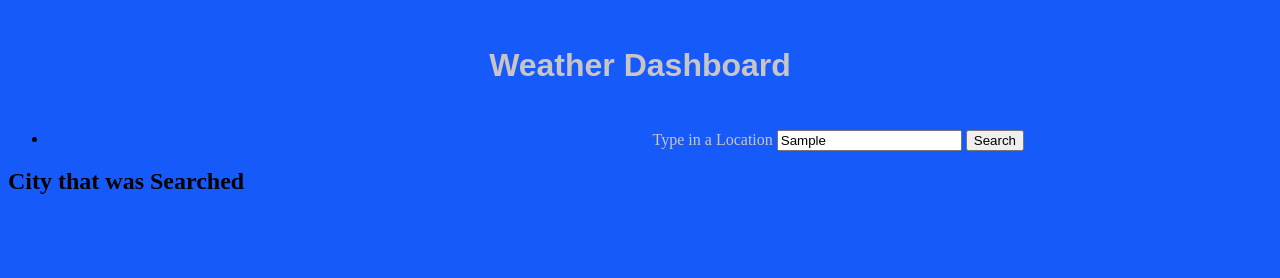
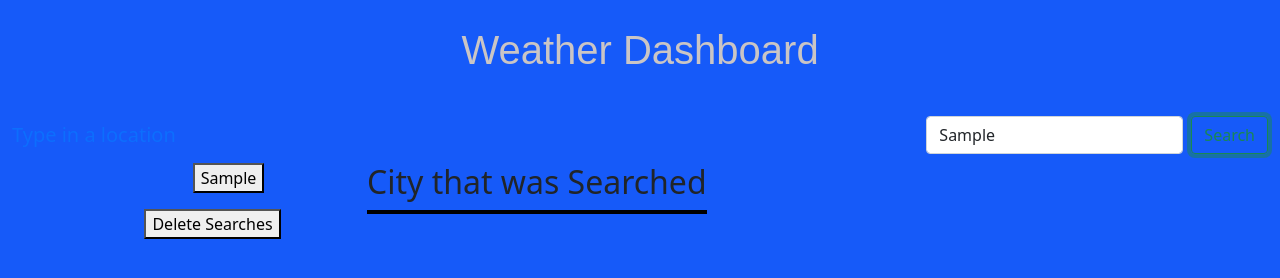
Before and after one commit to Ida-Whit/Weather-Application, a plain HTML site: page index.html in a window 1280 px wide. Both pictures are taken after typing "Sample" into the empty fields and a click on the button "Search". Drawn offline with nearby package versions, Linux system fonts and the light colour scheme; no server answers.

Commit message:
Added local storage and fetch call to JavaScript

```diff
--- a/assets/script.js
+++ b/assets/script.js
@@ -1,26 +1,74 @@
-// Open Weather API Key 1b6d3059dfe3401cd669baece5f028da
+// Icon URL https://openweathermap.org/img/wn/10d@2x.png
 
-// Call to Open Weather API: https://api.openweathermap.org/data/3.0/onecall?lat={lat}&lon={lon}&exclude={part}&appid={API key}
+$(function () {
+  //letiables
+  const userStorage = JSON.parse(localStorage.getItem("location")) || []
+  const savedSearches = $(".savedSearches")
+  const APIKey = "1b6d3059dfe3401cd669baece5f028da"
 
-// Call to Open Weather API for Lat,Long: http://api.openweathermap.org/geo/1.0/direct?q={city name},{state code},{country code}&limit={limit}&appid={API key}
-const userStorage = localStorage.getItem("location") || []
+  // Pull from local Storage and display past searches on page load
+  if (userStorage != null) {
+    for (let i = 0; i < userStorage.length; i++) {
+      savedSearches.append($("<button></button>").text(userStorage[i]))
+    }
+  }
 
-$("#btn").on("click", function(){
-  $(this).val('')
-  console.log("Hello")
-  //let userInput = $("#input").val()
-  //userStorage.push(userInput)
-  //localStorage.setItem("location", userInput)
-  $("#past-cities").append(
-    "<li></li>")
-})
+  // Listen for search button click and fire function to add a button and run the API search for latitude and logitude
+  $(".btn").on("click", function (event) {
+    event.preventDefault();
+    addSearched();
+    findWeather();
+  })
+
+  function addSearched() {
+    let userInput = $(".form-control").val()
+    userStorage.push(userInput)
+    localStorage.setItem("location", JSON.stringify(userStorage))
+    savedSearches.append($("<button></button>").text(userInput))
+  }
+
+  function findWeather() {
+    let userInput = $(".form-control").val()
+    fetch(`https://api.openweathermap.org/data/2.5/forecast?q=${userInput}&units=imperial&appid=${APIKey}`)
+      .then(function (response) {
+        return response.json()
+      })
+      .then(function (data) {
+        console.log(data)
+        const city = document.getElementById("currentCity")
+        for (let i = 0; i<5; i++) {
+          const date = document.createElement("li")
+          //const weatherConditions = document.createElement('li');
+          const temperature = document.createElement('li');
+          const humidity = document.createElement('li');
+          const windSpeed = document.createElement("li");
+
+          date.innerHTML = "Date: " + data.list[i].dt_txt
+          //weatherConditions.innerHTML = data.list[i].weather;
+          temperature.innerHTML = "Temperature: " + data.list[i].main.temp;
+          humidity.innerHTML = "Humidity: " + data.list[i].main.humidity;
+          windSpeed.innerHTML = "Wind Speed: " + data.list[i].wind.speed;
+
+          city.appendChild(date)
+          //city.appendChild(weatherConditions)
+          city.appendChild(temperature)
+          city.appendChild(humidity)
+          city.appendChild(windSpeed)
+        }
+      });
+  }
 
 
-//fetch("http://api.openweathermap.org/geo/1.0/direct?q=" + {city name},{state code},{country code} + "&limit=5&appid=1b6d3059dfe3401cd669baece5f028da")
-  //  .then (let coordinates = )
+  // Listen for clean button click and clear local storage and recent searches buttons
+  $("#clear-btn").on("click", function () {
+    localStorage.clear();
+    savedSearches.children().detach()
+  })
 
 
- /* $("button").click(function() {
-    $(".append").append(
-'<div class="added">New HTML element added</div>');
-} */
+
+  /* $("button").click(function() {
+     $(".append").append(
+ '<div class="added">New HTML element added</div>');
+ } */
+});
--- a/assets/style.css
+++ b/assets/style.css
@@ -21,3 +21,8 @@ body{
     right: 20%;
     color: var(--font)
 }
+
+#currentCity{
+    border: 2px, solid, black;
+    list-style-type: none;
+}
--- a/index.html
+++ b/index.html
@@ -4,6 +4,7 @@
 <head>
     <meta charset="UTF-8">
     <title>Weather Application</title>
+    <link rel="stylesheet" href="https://cdn.jsdelivr.net/npm/bootstrap@5.1.3/dist/css/bootstrap.min.css">
     <link rel="stylesheet" href="assets/style.css">
 </head>
 
@@ -11,20 +12,35 @@
     <header>
         <h1 id="header">Weather Dashboard</h1>
     </header>
-    <section id="search">
-        <a>Type in a Location</a>
-        <input id="input" type="text" placeholder="Search..">
-        <button id="btn" type="button">Search</button>
-    </section>
-    <section>
-        <ul id="past-cities"><!--Will put search history here--></ul>
-    </section>
-    <section>
-        <h2>City that was Searched</h2>
-        <div id="currentCity"><!--Will place city search results here --></div>
-        <div id="forecast"><!--Will place the 5-day forecast here--></div>
-        </section>
+
+    <nav class="navbar bg-body-tertiary">
+        <div class="container-fluid">
+          <a class="navbar-brand">Type in a location</a>
+          <form class="d-flex" role="search">
+            <input class="form-control me-2" type="search" placeholder="Search" aria-label="Search">
+            <button class="btn btn-outline-success" type="submit">Search</button>
+          </form>
+        </div>
+      </nav>
+
+    <div class="container text-center">
+        <div class="row align-items-start">
+
+            <section class="col-sm-3">
+                <ul id="past-cities" class="savedSearches"></ul>
+            <button id="clear-btn" type="button">Delete Searches</button>
+          </section>
+
+          <section class="col-auto">
+            <h2>City that was Searched</h2>
+            <ul id="currentCity"></ul>
+            <div id="forecast"><!--Will place the 5-day forecast here--></div>
+          </section>
+
+        </div>
+    </div>
     <main>
+
 
     <script src="https://code.jquery.com/jquery-3.5.1.min.js"></script>
     <script src="assets/script.js"></script>
```
